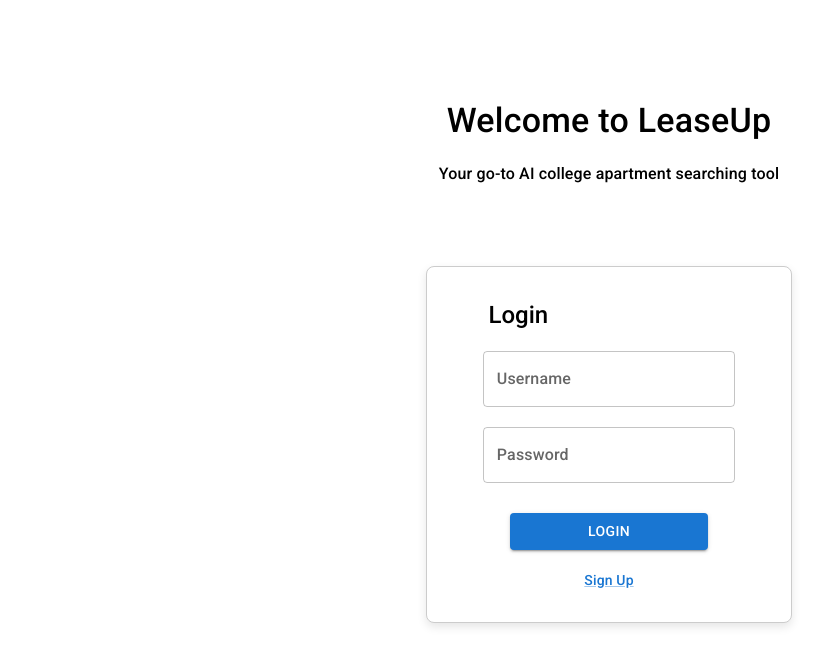
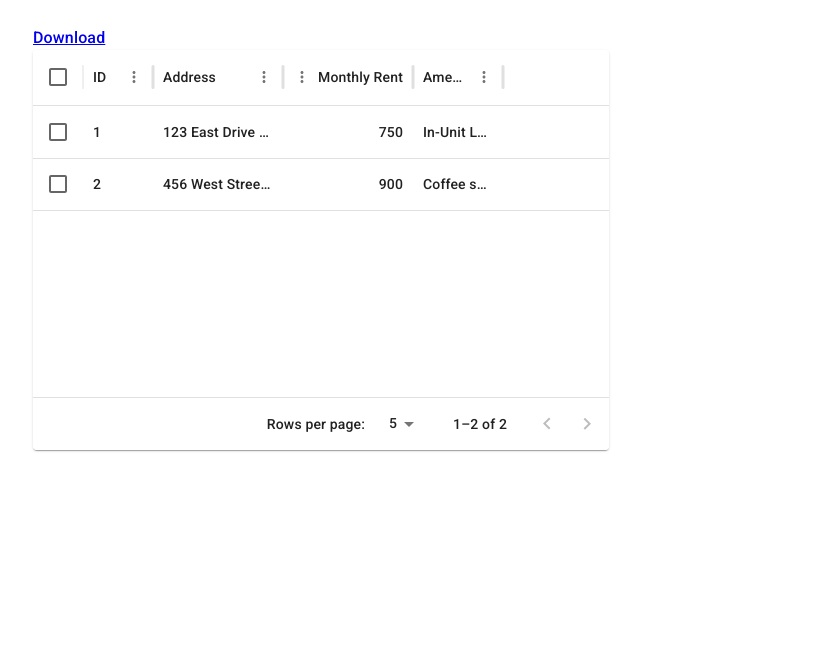
Before and after one commit to menkurkarTanvi/LeaseUp, a React (Create React App) app in the folder frontend/: page / in a window 1280 px wide. Shown: the top 666 px of the page, without its empty margins (31-854 px from the left). Built offline with nearby package versions, Linux system fonts and the light colour scheme.

Commit message:
Adding spreadsheet csv display

```diff
--- a/frontend/src/App.js
+++ b/frontend/src/App.js
@@ -1,11 +1,12 @@
 import { Routes, Route } from 'react-router-dom';
 import './styles/App.css';
 import Login from './components/Login';
+import Spreadsheets from './components/Spreadsheets';
 
 function App() {
   return (
     <Routes>
-      <Route path="/" element={<Login/>}/>
+      <Route path="/" element={<Spreadsheets/>}/>
       <Route path="/MapPage" element={<Login/>}/> {/* Replace with actual map URL */}
     </Routes>
   );
--- /dev/null
+++ b/frontend/src/components/CsvDisplay.js
@@ -0,0 +1,37 @@
+import { DataGrid } from '@mui/x-data-grid';
+import Paper from '@mui/material/Paper';
+import '../styles/Csv.css';
+
+const columns = [
+  { field: 'id', headerName: 'ID', width: 70 },
+  { field: 'address', headerName: 'Address', width: 130 },
+  { field: 'monthlyRent', headerName: 'Monthly Rent', type: 'number', width: 130 },
+  {
+    field: 'amenities',
+    headerName: 'Amenities',
+    type: 'list',
+    width: 90,
+  },
+];
+
+const rows = [
+  { id: 1, address: '123 East Drive Street', monthlyRent: 750, amenities: ['In-Unit Laundry', 'Gym'] },
+  { id: 2, address: '456 West Street Road', monthlyRent: 900, amenities: ['Coffee shop', 'Swimming pool', 'Free parking']},
+];
+
+const paginationModel = { page: 0, pageSize: 5 };
+
+export default function CsvDisplay() {
+  return (
+        <Paper id="csv-display" sx={{ height: 400, width: '100%' }}>
+          <DataGrid
+              rows={rows}
+              columns={columns}
+              initialState={{ pagination: { paginationModel } }}
+              pageSizeOptions={[5, 10]}
+              checkboxSelection
+              sx={{ border: 0 }}
+          />
+        </Paper>
+  );
+}
--- /dev/null
+++ b/frontend/src/components/Spreadsheets.js
@@ -0,0 +1,27 @@
+import React from 'react';
+import { CSVLink } from 'react-csv';
+import CsvDisplay from './CsvDisplay';
+import '../styles/Spreadsheet.css';
+
+export function Spreadsheets() {
+    // Array of literal objects. Each item is rendered as CSV line however the order of fields will be defined by the headers props. If the headers props are not defined, the component will generate headers from each data item.
+    const dummyData = [
+  { id: 1, address: '123 East Drive Street', monthlyRent: 750, amenities: ['In-Unit Laundry', 'Gym'] },
+  { id: 2, address: '456 West Street Road', monthlyRent: 900, amenities: ['Coffee shop', 'Swimming pool', 'Free parking']},
+    ];
+
+    return (
+        <div id="sheet-container">
+            <CSVLink
+                id="download-link"
+                data={dummyData}
+                filename={"LeaseUp_Listings.csv"}
+            >
+            Download
+            </CSVLink>
+            <CsvDisplay/>
+        </div>
+    );
+}
+
+export default Spreadsheets;
--- a/frontend/src/index.js
+++ b/frontend/src/index.js
@@ -1,18 +1,24 @@
 import { BrowserRouter } from 'react-router-dom';
 import React from 'react';
 import ReactDOM from 'react-dom/client';
+import CssBaseline from '@mui/material/CssBaseline';
 import './index.css';
 import App from './App';
 import reportWebVitals from './reportWebVitals';
+import { ThemeProvider, createTheme } from '@mui/material/styles';
+
+const theme = createTheme();
 
 const root = ReactDOM.createRoot(document.getElementById('root'));
 root.render(
-  <BrowserRouter>
-    <App />
-  </BrowserRouter>
+  <React.StrictMode>
+    <BrowserRouter>
+      <ThemeProvider theme={theme}>
+        <CssBaseline />
+        <App />
+      </ThemeProvider>
+    </BrowserRouter>
+  </React.StrictMode>
 );
 
-// If you want to start measuring performance in your app, pass a function
-// to log results (for example: reportWebVitals(console.log))
-// or send to an analytics endpoint. Learn more: https://bit.ly/CRA-vitals
 reportWebVitals();
--- /dev/null
+++ b/frontend/src/styles/Csv.css
@@ -0,0 +1,7 @@
+#csv-display {
+    display: flex;
+    align-items: center;
+    margin-left: 5%;
+    max-width: 45%;
+    max-height: 80%;
+}
--- /dev/null
+++ b/frontend/src/styles/Spreadsheet.css
@@ -0,0 +1,8 @@
+#download-link {
+    margin-left: 5%;
+    margin-top: 10%;
+}
+
+#sheet-container {
+    margin-top: 2%;
+}
```
Also changed, not shown: frontend/package.json (+10 -2 lines), frontend/src/assets/dummySheet.csv (added), 1 other file (tests, documents, lock files or other folders).
